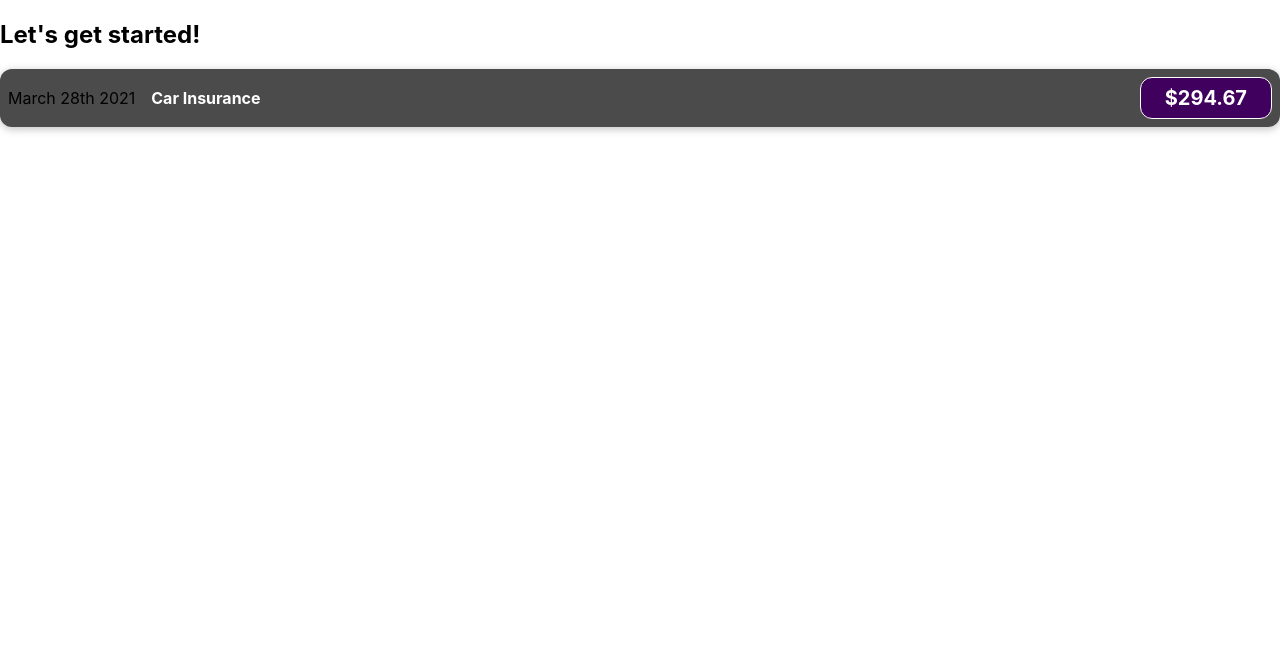
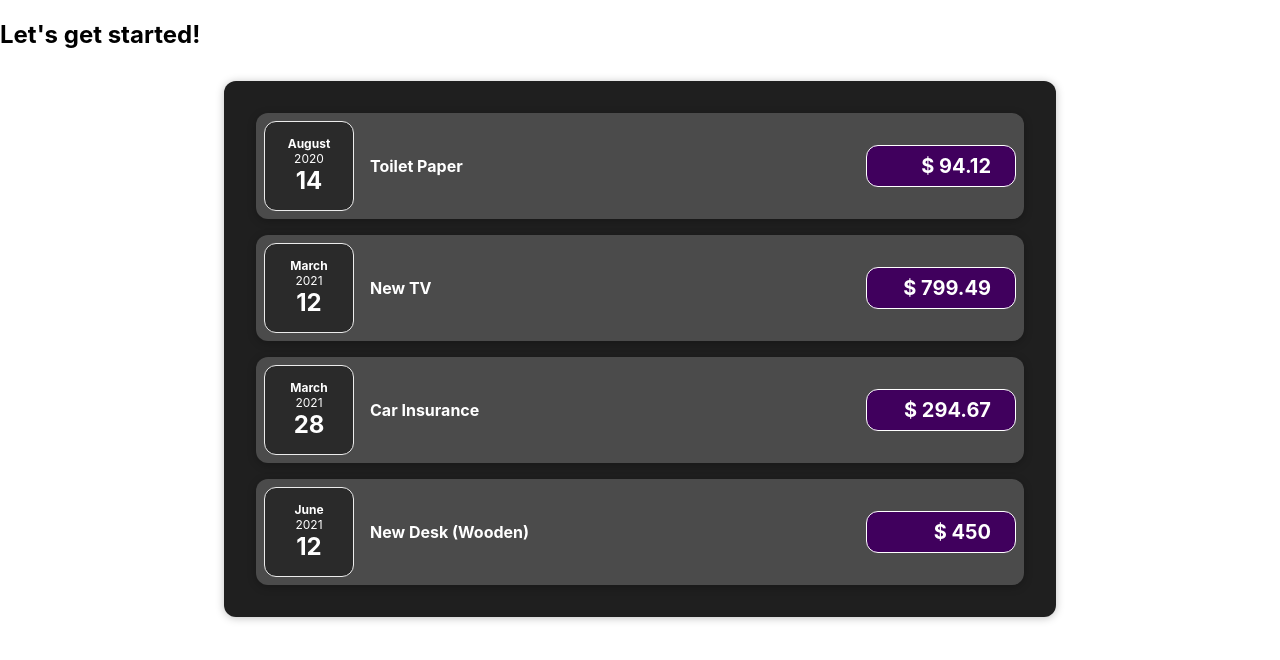
Before and after one commit to pedrofonsecapadilha/Udemy, a React (Create React App) app in the folder React-TheCompleteGuide/1-project/: page / in a window 1280 px wide. Shown: the top 660 px of the page. Built offline with nearby package versions, Linux system fonts and the light colour scheme.

Commit message:
tarefa 1

```diff
--- a/React-TheCompleteGuide/1-project/src/App.js
+++ b/React-TheCompleteGuide/1-project/src/App.js
@@ -1,12 +1,43 @@
-import logo from './logo.svg';
 import './App.css';
-import ExpenseItem from './components/ExpenseItem';
+// import logo from './logo.svg';
+// import ExpenseItem from './components/ExpenseItem';
+import Expenses from './components/Expenses';
 
 function App() {
+
+  const expenses = [
+    {
+      id: 'e1',
+      title: 'Toilet Paper',
+      amount: 94.12,
+      date: new Date(2020, 7, 14),
+    },
+    {
+      id: 'e2',
+      title: 'New TV',
+      amount: 799.49,
+      date: new Date(2021, 2, 12),
+    },
+    {
+      id: 'e3',
+      title: 'Car Insurance',
+      amount: 294.67,
+      date: new Date(2021, 2, 28),
+    },
+    {
+      id: 'e4',
+      title: 'New Desk (Wooden)',
+      amount: 450.00,
+      date: new Date(2021, 5, 12),
+    },
+  ]
+
   return (
     <div>
       <h2>Let's get started!</h2>
-      <ExpenseItem></ExpenseItem>
+      <Expenses
+        items={expenses}
+      ></Expenses>
     </div>
   );
 }
--- /dev/null
+++ b/React-TheCompleteGuide/1-project/src/components/ExpenseDate.css
@@ -0,0 +1,26 @@
+.expense-date {
+  display: flex;
+  flex-direction: column;
+  width: 5.5rem;
+  height: 5.5rem;
+  border: 1px solid #ececec;
+  background-color: #2a2a2a;
+  color: white;
+  border-radius: 12px;
+  align-items: center;
+  justify-content: center;
+}
+
+.expense-date__month {
+  font-size: 0.75rem;
+  font-weight: bold;
+}
+
+.expense-date__year {
+  font-size: 0.75rem;
+}
+
+.expense-date__day {
+  font-size: 1.5rem;
+  font-weight: bold;
+}
--- /dev/null
+++ b/React-TheCompleteGuide/1-project/src/components/ExpenseDate.js
@@ -0,0 +1,19 @@
+import './ExpenseDate.css';
+
+function ExpenseDate(props) {
+
+  const month = props.date.toLocaleString('en-US', {month: 'long'});
+  const year = props.date.getFullYear();
+  const day = props.date.toLocaleString('en-US', {day: '2-digit'});
+
+  return (
+    <div className="expense-date">
+      <div className="expense-date__month">{month}</div>
+      <div className="expense-date__year">{year}</div>
+      <div className="expense-date__day">{day}</div>
+    </div>
+  );
+
+}
+
+export default ExpenseDate;
--- a/React-TheCompleteGuide/1-project/src/components/ExpenseItem.css
+++ b/React-TheCompleteGuide/1-project/src/components/ExpenseItem.css
@@ -4,7 +4,7 @@
   align-items: center;
   box-shadow: 0 2px 8px rgba(0, 0, 0, 0.25);
   padding: 0.5rem;
-  margin: 1rem 0;
+  margin: 1rem;
   border-radius: 12px;
   background-color: #4b4b4b;
 }
@@ -30,11 +30,13 @@
 .expense-item__price {
   font-size: 1rem;
   font-weight: bold;
+  text-align: right;
   color: white;
   background-color: #40005d;
   border: 1px solid white;
   padding: 0.5rem;
   border-radius: 12px;
+  width: 100px;
 }
 
 @media (min-width: 580px) {
--- a/React-TheCompleteGuide/1-project/src/components/ExpenseItem.js
+++ b/React-TheCompleteGuide/1-project/src/components/ExpenseItem.js
@@ -1,13 +1,16 @@
-import './ExpenseItem.css'
+import './ExpenseItem.css';
+import ExpenseDate from './ExpenseDate';
 
-function ExpenseItem() {
+function ExpenseItem(props) {
+
   return (
     <div className='expense-item'>
-      <div>March 28th 2021</div>
-      <h2 className='expense-item__description'>Car Insurance</h2>
-      <div className='expense-item__price'>$294.67</div>
+      <ExpenseDate date={props.date}/>
+      <h2 className='expense-item__description'>{props.title}</h2>
+      <div className='expense-item__price'>$ {props.amount}</div>
     </div>
   );
+
 }
 
 export default ExpenseItem;
--- /dev/null
+++ b/React-TheCompleteGuide/1-project/src/components/Expenses.css
@@ -0,0 +1,9 @@
+.expenses {
+  padding: 1rem;
+  background-color: rgb(31, 31, 31);
+  margin: 2rem auto;
+  width: 50rem;
+  max-width: 95%;
+  border-radius: 12px;
+  box-shadow: 0 1px 8px rgba(0, 0, 0, 0.25);
+}
--- /dev/null
+++ b/React-TheCompleteGuide/1-project/src/components/Expenses.js
@@ -0,0 +1,33 @@
+import './Expenses.css';
+import ExpenseItem from './ExpenseItem';
+
+function Expenses(props) {
+
+  return (
+    <div className="expenses">
+      <ExpenseItem
+        title={props.items[0].title}
+        amount={props.items[0].amount}
+        date={props.items[0].date}
+      ></ExpenseItem>
+      <ExpenseItem
+        title={props.items[1].title}
+        amount={props.items[1].amount}
+        date={props.items[1].date}
+      ></ExpenseItem>
+      <ExpenseItem
+        title={props.items[2].title}
+        amount={props.items[2].amount}
+        date={props.items[2].date}
+      ></ExpenseItem>
+      <ExpenseItem
+        title={props.items[3].title}
+        amount={props.items[3].amount}
+        date={props.items[3].date}
+      ></ExpenseItem>
+    </div>
+  );
+
+}
+
+export default Expenses;
```
